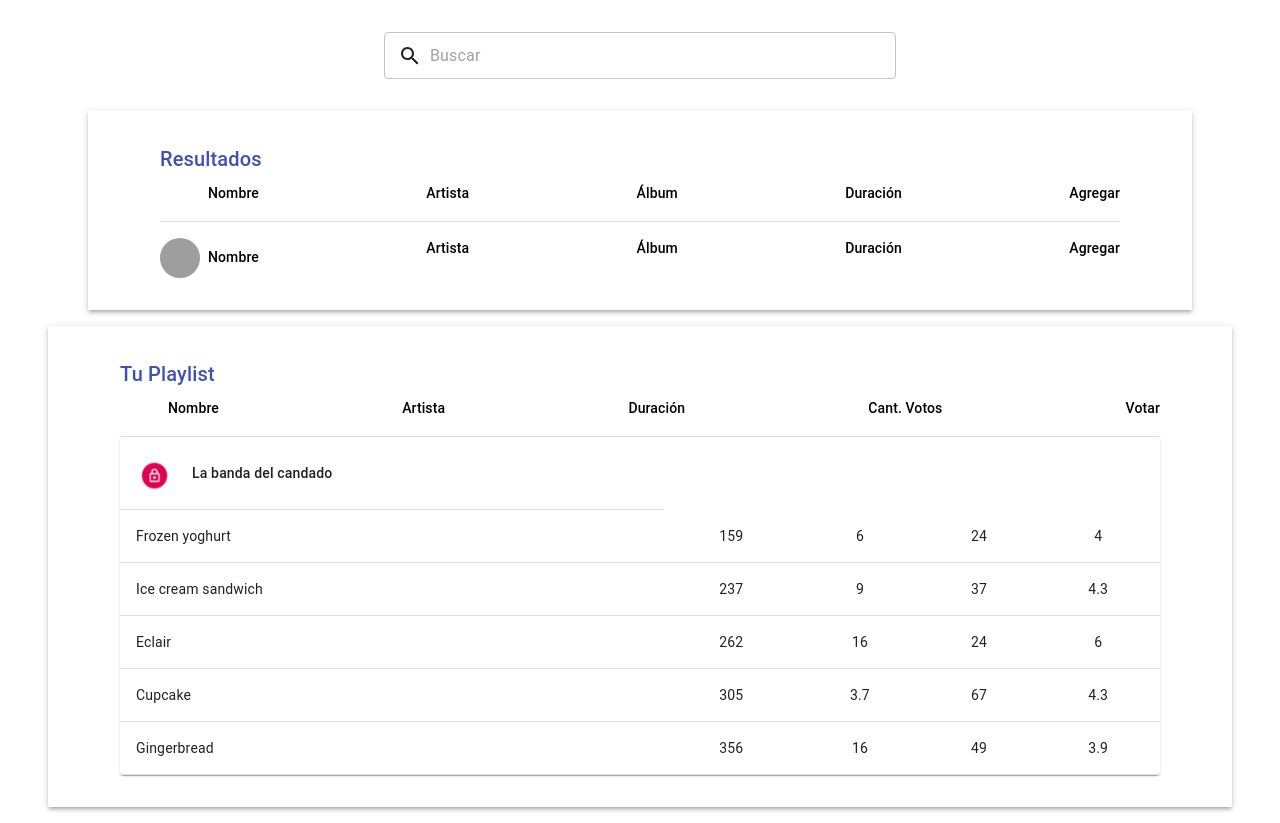
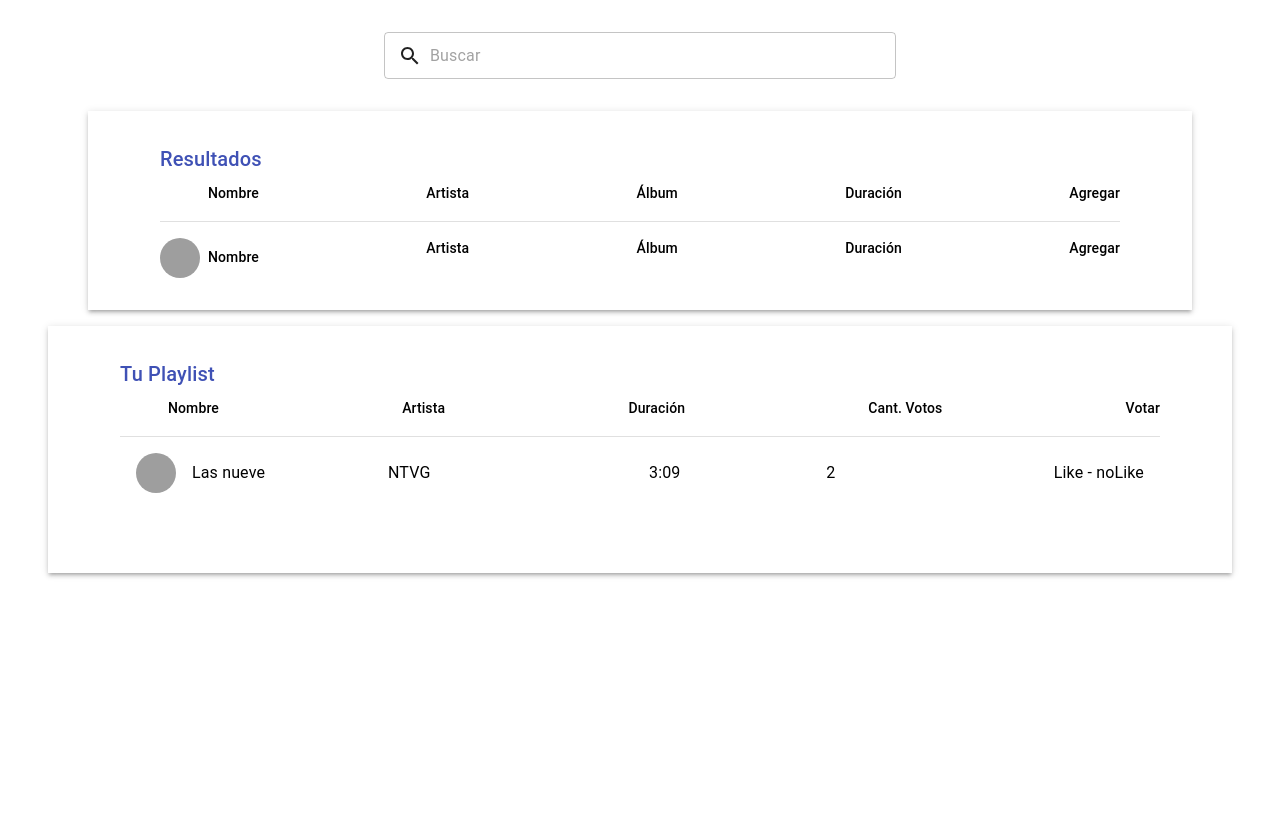
Before and after one commit to Ry-Ferreira/Proyecto-Modulo-2, a React (Create React App) app in the folder app-run/: page /playlist in a window 1280 px wide. After the commit the page ends 800 px from the top, so only its background shows below. Built offline with nearby package versions, Linux system fonts and the light colour scheme; grey boxes are pictures that could not be loaded.

Commit message:
{Finish}-Playlist

```diff
--- a/app-run/src/Components/SearchList.js
+++ b/app-run/src/Components/SearchList.js
@@ -5,19 +5,9 @@ import Typography from '@material-ui/core/Typography';
 import Grid from '@material-ui/core/Grid';
 import Divider from '@material-ui/core/Divider';
 import { makeStyles } from '@material-ui/core/styles';
-import Paper from '@material-ui/core/Paper';
-import Avatar from '@material-ui/core/Avatar';
-import ListItem from '@material-ui/core/ListItem';
-import List from '@material-ui/core/List';
-import GridList from '@material-ui/core/GridList';
-import Table from '@material-ui/core/Table';
-import TableBody from '@material-ui/core/TableBody';
-import TableCell from '@material-ui/core/TableCell';
-import TableContainer from '@material-ui/core/TableContainer';
-import TableHead from '@material-ui/core/TableHead';
-import TableRow from '@material-ui/core/TableRow';
-import { ListItemAvatar } from '@material-ui/core';
-import padlock from '../Images/candado-logo.png';
+
+import ListResult from './Sub-components/ListResult';
+import EmptyList from './Sub-components/EmptyList';
 
 const useStyles = makeStyles({
     root: {
@@ -28,18 +18,6 @@ const useStyles = makeStyles({
         minWidth: 650,
     },
 })
-
-function createData(name, calories, fat, carbs, protein) {
-    return { name, calories, fat, carbs, protein };
-}
-
-const rows = [
-    createData('Frozen yoghurt', 159, 6.0, 24, 4.0),
-    createData('Ice cream sandwich', 237, 9.0, 37, 4.3),
-    createData('Eclair', 262, 16.0, 24, 6.0),
-    createData('Cupcake', 305, 3.7, 67, 4.3),
-    createData('Gingerbread', 356, 16.0, 49, 3.9),
-];
 
 
 const SearchList = () => {
@@ -55,6 +33,7 @@ const SearchList = () => {
     return(
         <Container>
             <Box boxShadow={3} py={4} my={2} mx={3} px={9}>
+                <Grid container="bool" direction="column">
                     <Box mb={2}>
                         <Box mb={1}>
                             <Typography variant="h6" color="primary">Tu Playlist</Typography>
@@ -69,51 +48,10 @@ const SearchList = () => {
                             </Grid>
                         </Box>
                     </Box>
-
                     <Divider variant="middle" classes={{root: classes.root}}/>
-    {!find &&   <Box p={7} mt={2}>
-                    <Grid container="bool" direction="column" alignItems="center">
-                        <Paper variant="outlined">
-                            <Box p={4} my={4}>
-                                <Grid container="bool" direction="column" alignItems="center">
-                                    <Box>
-                                        <Typography variant="h6">UPS!, TU PLAYLIST AÚN ESTÁ VACÍA</Typography>
-                                    </Box>
-                                    <Box mt={1}>
-                                        <Typography variant="body1">Comenza a agregar canciones</Typography>
-                                    </Box>
+                    {!find &&   <EmptyList />}
+                    {find &&    <ListResult songName="Las nueve" artist="NTVG" time="3:09" favs="2"/>}
                 </Grid>
-                            </Box>
-                        </Paper>
-                    </Grid>
-                </Box>}
-    {find &&    <TableContainer component={Paper}>
-                  <Table className={classes.table} aria-label="simple table">
-                    <TableHead>
-                      <TableRow>
-                        <TableCell>
-                            <Grid container="bool" direction="row" alignItems="center">
-                                <ListItemAvatar><Avatar src={padlock} /></ListItemAvatar>
-                                <Typography variant="p">La banda del candado</Typography>
-                            </Grid>
-                        </TableCell>
-                      </TableRow>
-                    </TableHead>
-                    <TableBody>
-                      {rows.map((row) => (
-                        <TableRow key={row.name}>
-                          <TableCell component="th" scope="row">
-                            {row.name}
-                          </TableCell>
-                          <TableCell align="center">{row.calories}</TableCell>
-                          <TableCell align="center">{row.fat}</TableCell>
-                          <TableCell align="center">{row.carbs}</TableCell>
-                          <TableCell align="center">{row.protein}</TableCell>
-                        </TableRow>
-                      ))}
-                    </TableBody>
-                  </Table>
-                </TableContainer>}
             </Box>
         </Container>
     )
--- a/app-run/src/Components/Sub-components/EmptyList.js
+++ b/app-run/src/Components/Sub-components/EmptyList.js
@@ -1,19 +1,28 @@
 import React, { Fragment } from 'react';
-
+import Box from '@material-ui/core/Box';
+import Typography from '@material-ui/core/Typography';
+import Grid from '@material-ui/core/Grid';
+import Paper from '@material-ui/core/Paper';
 
 const EmptyList = () => {
 
     return (
-        <Fragment>
-            <ul>
-                <li>
-                    <Grid container="bool" direction="row" alignItems="center">
-                        <Box mr={1}><Avatar alt="Remy Sharp" src="/static/images/avatar/1.jpg" /></Box>
-                        <Box><Typography variant="subtitle2">Nombre</Typography></Box>
-                    </Grid>
-                </li>
-            </ul>
-        </Fragment>
+        <Box p={7} mt={2}>
+            <Grid container="bool" direction="column" alignItems="center">
+                <Paper variant="outlined">
+                    <Box p={4} my={4}>
+                        <Grid container="bool" direction="column" alignItems="center">
+                            <Box>
+                                <Typography variant="h6">UPS!, TU PLAYLIST AÚN ESTÁ VACÍA</Typography>
+                            </Box>
+                            <Box mt={1}>
+                                <Typography variant="body1">Comenza a agregar canciones</Typography>
+                            </Box>
+                        </Grid>
+                    </Box>
+                </Paper>
+            </Grid>
+        </Box>
     )
 }
 
--- /dev/null
+++ b/app-run/src/Components/Sub-components/ListResult.js
@@ -0,0 +1,46 @@
+import React from 'react';
+import List from '@material-ui/core/List';
+import Box from '@material-ui/core/Box';
+import ListItem from '@material-ui/core/ListItem';
+import ListItemText from '@material-ui/core/ListItemText';
+import Avatar from '@material-ui/core/Avatar';
+import ListItemAvatar from '@material-ui/core/ListItemAvatar';
+import Grid from '@material-ui/core/Grid';
+import Typography from '@material-ui/core/Typography';
+
+const ListResult = (props) => {
+
+
+    return (
+        <List>
+            <ListItem>
+                <Grid container="bool" alignItems="center" justify="space-between">
+                    <Box width={1/4} maxWidth>
+                        <Grid container="bool" direction="row" justify="center" alignItems="center" align="left">
+                            <ListItemAvatar>
+                                <Avatar alt="Remy Sharp" src="/static/images/avatar/1.jpg" />
+                            </ListItemAvatar>
+                            <ListItemText>
+                                <Typography variant="body1">{props.songName}</Typography>
+                            </ListItemText>
+                        </Grid>
+                    </Box>
+                    <ListItemText>
+                        <Typography variant="body1">{props.artist}</Typography>
+                    </ListItemText>
+                    <ListItemText align="center">
+                        <Typography variant="body1">{props.time}</Typography>
+                    </ListItemText>
+                    <ListItemText align="center">
+                        <Typography variant="body1">{props.favs}</Typography>
+                    </ListItemText>
+                    <ListItemText align="right">
+                        <Typography variant="body1">Like - noLike</Typography>
+                    </ListItemText>
+                </Grid>
+            </ListItem>
+        </List>
+    )
+}
+
+export default ListResult;
--- a/app-run/src/Pages/Login.js
+++ b/app-run/src/Pages/Login.js
@@ -1,6 +1,6 @@
 import React, { Fragment } from 'react';
 import NavBar from '../Components/NavBar';
-import Form from '../Components/Hero-Form';
+import Form from '../Components/Form';
 
 const Login = () => {
     return(
```
Also changed, not shown: app-run/src/Components/Form.js (renamed from app-run/src/Components/Hero-Form.js). Lines whose indentation alone changed are shown as unchanged.
